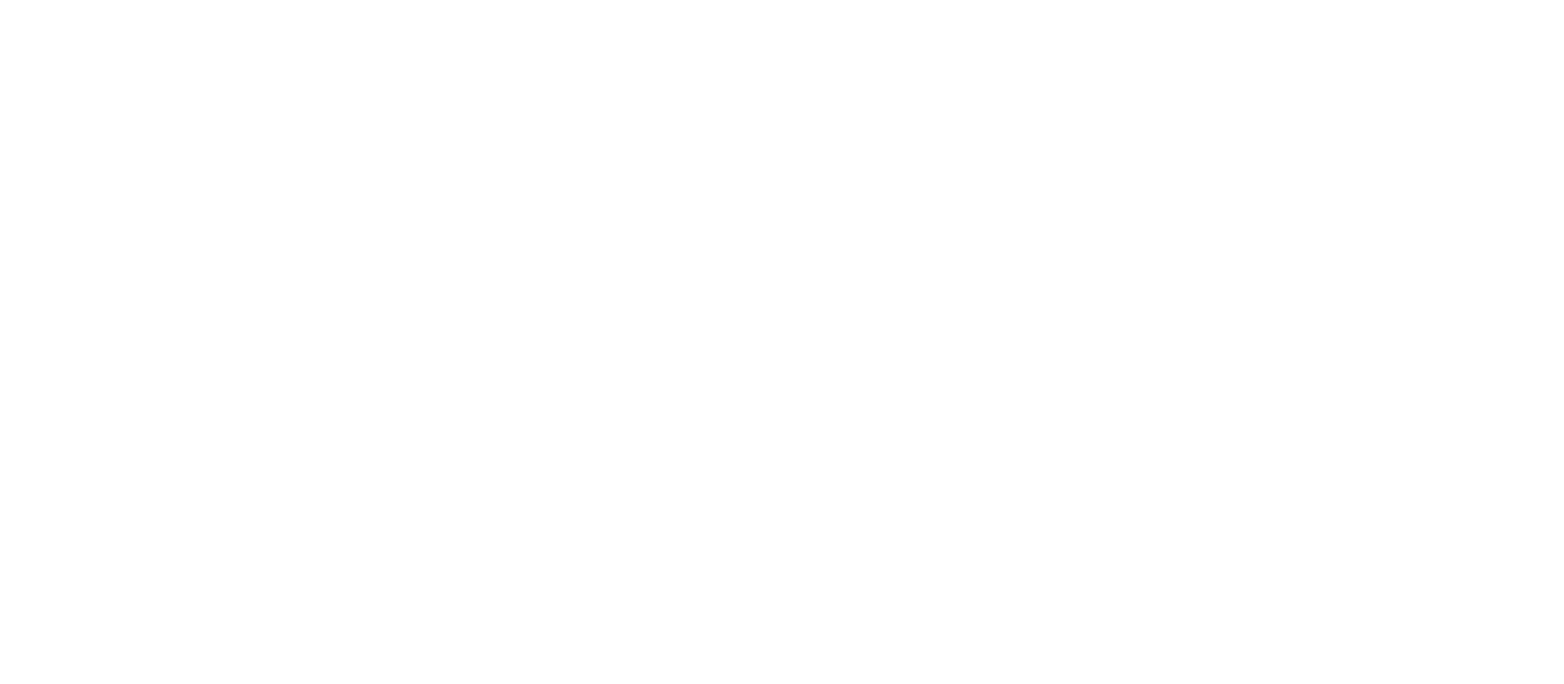
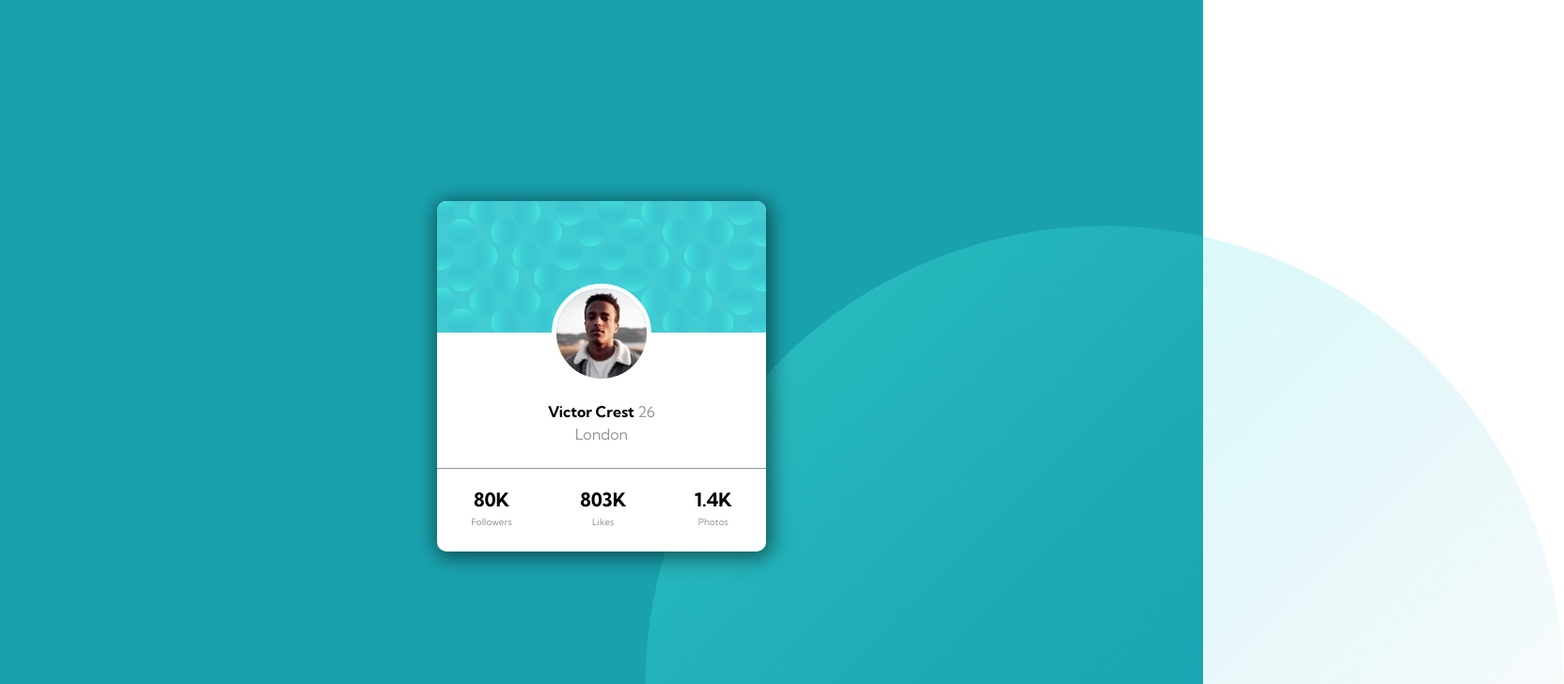
Before and after one commit to nemanjazecevic/week1-2-task, a plain HTML site: page index.html in a window 1280 px wide. Shown: the top 728 px of the page at 94% size, 1664 px wide, since content can reach past the window. Drawn offline with Linux system fonts and the light colour scheme.

Commit message:
Probna verzija

```diff
--- a/index.html
+++ b/index.html
@@ -5,11 +5,52 @@
     <meta charset="UTF-8">
     <meta http-equiv="X-UA-Compatible" content="IE=edge">
     <meta name="viewport" content="width=device-width, initial-scale=1.0">
-    <title>Document</title>
+    <link rel="stylesheet" href="style.css">
+    <link rel="icon" type="img.jpg" sizes="32x32" href="./images/favicon-32x32.png">
+
+    <title>Profile card component</title>
 </head>
 
 <body>
 
+    <div class="container">
+        <div class="top-image">
+            <img src="./images/bg-pattern-top.svg" alt="">
+        </div>
+        <div class="bottom-image">
+            <img src="./images/bg-pattern-bottom.svg" alt="">
+        </div>
+
+        <div class="card">
+            <div class="header">
+                <img src="./images/bg-pattern-card.svg" alt="">
+                <div id="test">
+                    <img src="./images/image-victor.jpg" alt="Profile picture">
+                </div>
+            </div>
+
+            <div class="main">
+
+                <p class="name">Victor Crest <span class="age">26</span></p>
+                <p class="city">London</p>
+            </div>
+            <div class="footer">
+                <div class="footer-item">
+                    <p class="num">80K</p>
+                    <p class="text">Followers</p>
+                </div>
+                <div class="footer-item">
+                    <p class="num">803K</p>
+                    <p class="text">Likes</p>
+                </div>
+                <div class="footer-item">
+                    <p class="num">1.4K</p>
+                    <p class="text">Photos</p>
+                </div>
+            </div>
+        </div>
+
+    </div>
 </body>
 
 </html>
--- a/style.css
+++ b/style.css
@@ -0,0 +1,123 @@
+@import url('https://fonts.googleapis.com/css2?family=Kumbh+Sans:wght@400;700&display=swap');
+
+:root{
+    --dark-cyan: hsl(185, 75%, 39%);
+    --very-dark-desaturated-blue: hsl(229, 23%, 23%);
+    --dark-grayish-blue: hsl(227, 10%, 46%);
+
+    --dark-gray: hsl(0, 0%, 59%);
+
+}
+
+body{
+    margin: 0;
+    padding: o;
+    position: relative;
+    overflow: hidden;
+}
+
+.top-image{
+    position: absolute;
+    right: 30%;
+    top: -125%;
+
+}
+
+.bottom-image{
+    position: absolute;
+    top: 30%;
+    right: -30%;
+
+    overflow: hidden;
+}
+
+.container{
+    display: flex;
+    justify-content: center;
+    background-color: var(--dark-cyan);
+    margin:0 auto;
+    height: 100vh;
+    align-items: center;
+}
+
+.card{
+    position: relative;
+    min-width: 350px;
+    background-color: white;
+    border-radius: 10px;
+    box-shadow: 2px 3px 21px 3px rgba(0,0,0,0.54);
+    overflow: hidden;
+}
+
+
+
+
+.header{
+    position: relative;
+    display: flex;
+    justify-content: center;
+    align-items: center;
+    /*background-image: url(./images/bg-pattern-card.svg);*/
+    height: 40%;
+}
+
+.main{
+
+    justify-content: center;
+    text-align: center;
+    font-family: 'Kumbh Sans';
+    font-weight: 700;
+    height: 40%;
+}
+.main .city{
+    font-weight: 400;
+}
+.age{
+    font-weight: 400;
+    color: var(--dark-gray);
+}
+.city {
+    color: var(--dark-gray);
+    margin-top: -12px;
+    margin-bottom: 26px;
+}
+
+.footer{
+    display: flex;
+    justify-content: space-around;
+    border-top: 1px solid var(--dark-gray);
+    height: 20%;
+}
+
+.footer-item{
+    font-family: 'Kumbh Sans';
+    text-align: center;
+
+}
+
+.num{
+    font-size: 20px;
+    font-weight: 700;
+}
+.text{
+    font-size: 10px;
+    font-weight: 400;
+    color: var(--dark-gray);
+    margin-top: -15px;
+    margin-bottom: 25px;
+}
+.name{
+    margin-top: 74px;
+}
+#test{
+    position: absolute;
+   /* left: 34%; */
+   top: 88px;
+
+
+}
+#test img{
+
+   border-radius: 50%;
+   border: 5px solid white;
+}
```
